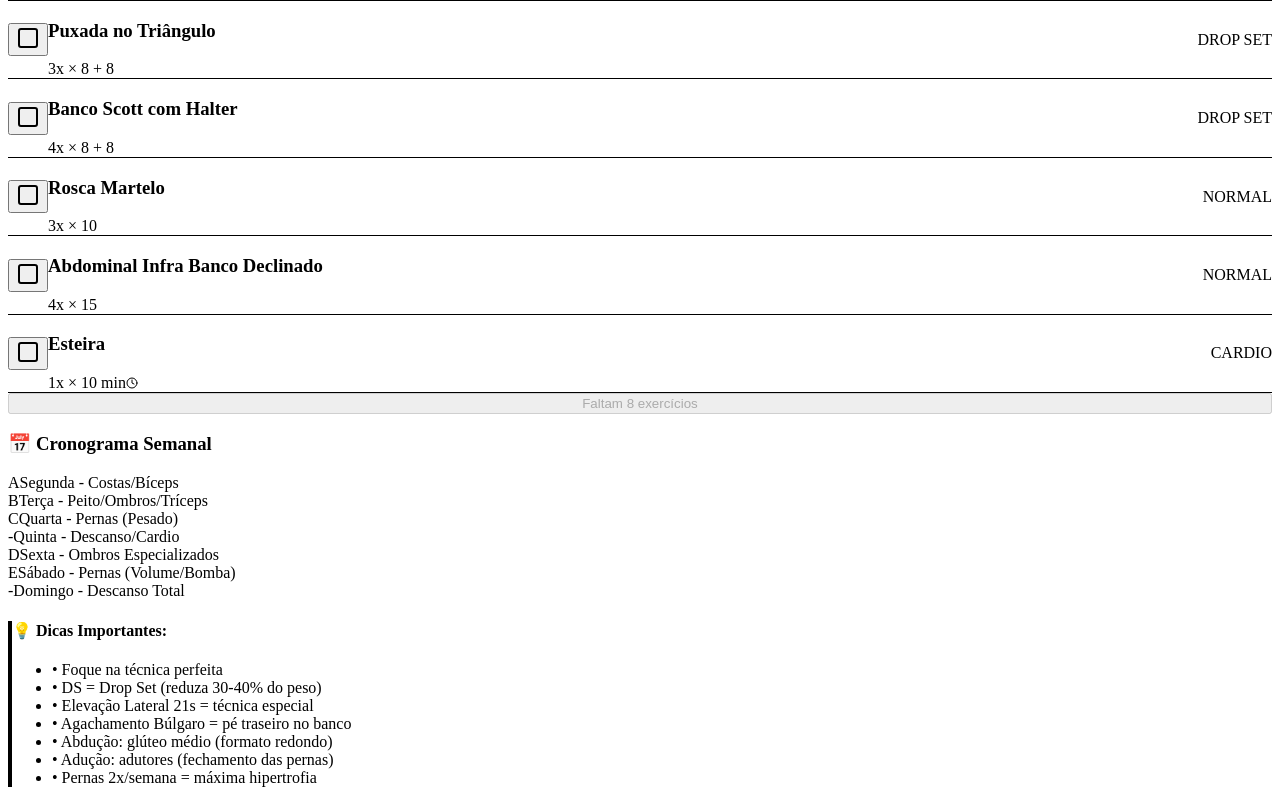
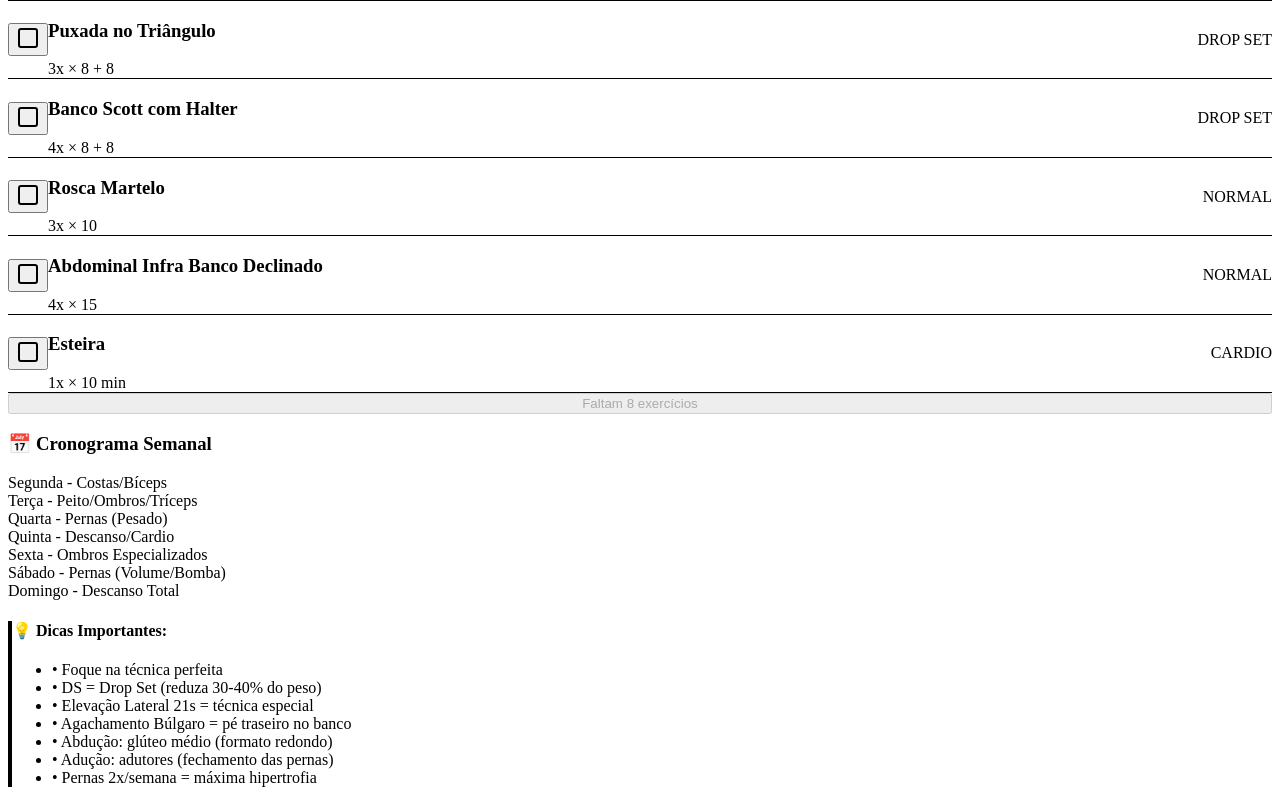
Before and after one commit to BrenoKaffer/six-fit, a React (Vite) app: page / in a window 1280 px wide. Shown: the part 498-1295 px from the top of the page. Built offline with nearby package versions, Linux system fonts and the light colour scheme.

Commit message:
style(ui): cronograma com pontos coloridos e remoção de ícones de cardio dentro das linhas, alinhando ao mock

```diff
--- a/src/components/WorkoutTracker.tsx
+++ b/src/components/WorkoutTracker.tsx
@@ -275,15 +275,6 @@ const WorkoutTracker: React.FC = () => {
                   </h3>
                   <div className="flex items-center gap-2 mt-1">
                     <span className="text-xs text-gray-600">{exercise.sets} × {exercise.reps}</span>
-                    {exercise.type === 'CARDIO' && (
-                      <div className="flex items-center gap-1">
-                        {exercise.name.includes('Bicicleta') ? (
-                          <Bike size={12} className="text-red-600" />
-                        ) : (
-                          <Clock size={12} className="text-red-600" />
-                        )}
-                      </div>
-                    )}
                   </div>
                 </div>
 
@@ -339,31 +330,31 @@ const WorkoutTracker: React.FC = () => {
           <h3 className="font-bold text-gray-800 mb-3">📅 Cronograma Semanal</h3>
           <div className="space-y-2">
             <div className="flex items-center gap-2">
-              <div className="w-6 h-6 rounded-full bg-blue-600 flex items-center justify-center text-white text-xs font-bold">A</div>
+              <div className="w-3 h-3 rounded-full bg-blue-600"></div>
               <span className="text-sm text-gray-700">Segunda - Costas/Bíceps</span>
             </div>
             <div className="flex items-center gap-2">
-              <div className="w-6 h-6 rounded-full bg-red-600 flex items-center justify-center text-white text-xs font-bold">B</div>
+              <div className="w-3 h-3 rounded-full bg-red-600"></div>
               <span className="text-sm text-gray-700">Terça - Peito/Ombros/Tríceps</span>
             </div>
             <div className="flex items-center gap-2">
-              <div className="w-6 h-6 rounded-full bg-green-600 flex items-center justify-center text-white text-xs font-bold">C</div>
+              <div className="w-3 h-3 rounded-full bg-green-600"></div>
               <span className="text-sm text-gray-700">Quarta - Pernas (Pesado)</span>
             </div>
             <div className="flex items-center gap-2">
-              <div className="w-6 h-6 rounded-full bg-gray-400 flex items-center justify-center text-white text-xs font-bold">-</div>
+              <div className="w-3 h-3 rounded-full bg-gray-400"></div>
               <span className="text-sm text-gray-700">Quinta - Descanso/Cardio</span>
             </div>
             <div className="flex items-center gap-2">
-              <div className="w-6 h-6 rounded-full bg-purple-600 flex items-center justify-center text-white text-xs font-bold">D</div>
+              <div className="w-3 h-3 rounded-full bg-purple-600"></div>
               <span className="text-sm text-gray-700">Sexta - Ombros Especializados</span>
             </div>
             <div className="flex items-center gap-2">
-              <div className="w-6 h-6 rounded-full bg-orange-600 flex items-center justify-center text-white text-xs font-bold">E</div>
+              <div className="w-3 h-3 rounded-full bg-orange-600"></div>
               <span className="text-sm text-gray-700">Sábado - Pernas (Volume/Bomba)</span>
             </div>
             <div className="flex items-center gap-2">
-              <div className="w-6 h-6 rounded-full bg-gray-400 flex items-center justify-center text-white text-xs font-bold">-</div>
+              <div className="w-3 h-3 rounded-full bg-gray-400"></div>
               <span className="text-sm text-gray-700">Domingo - Descanso Total</span>
             </div>
           </div>
```
